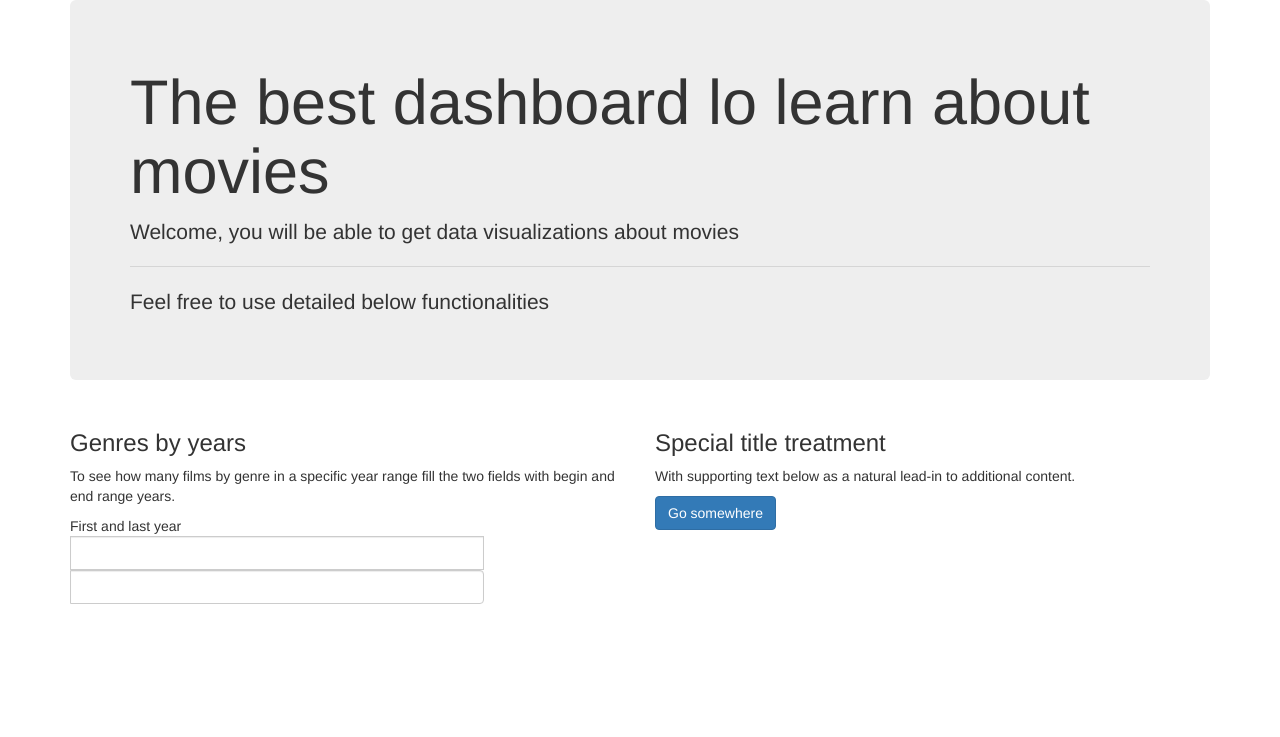
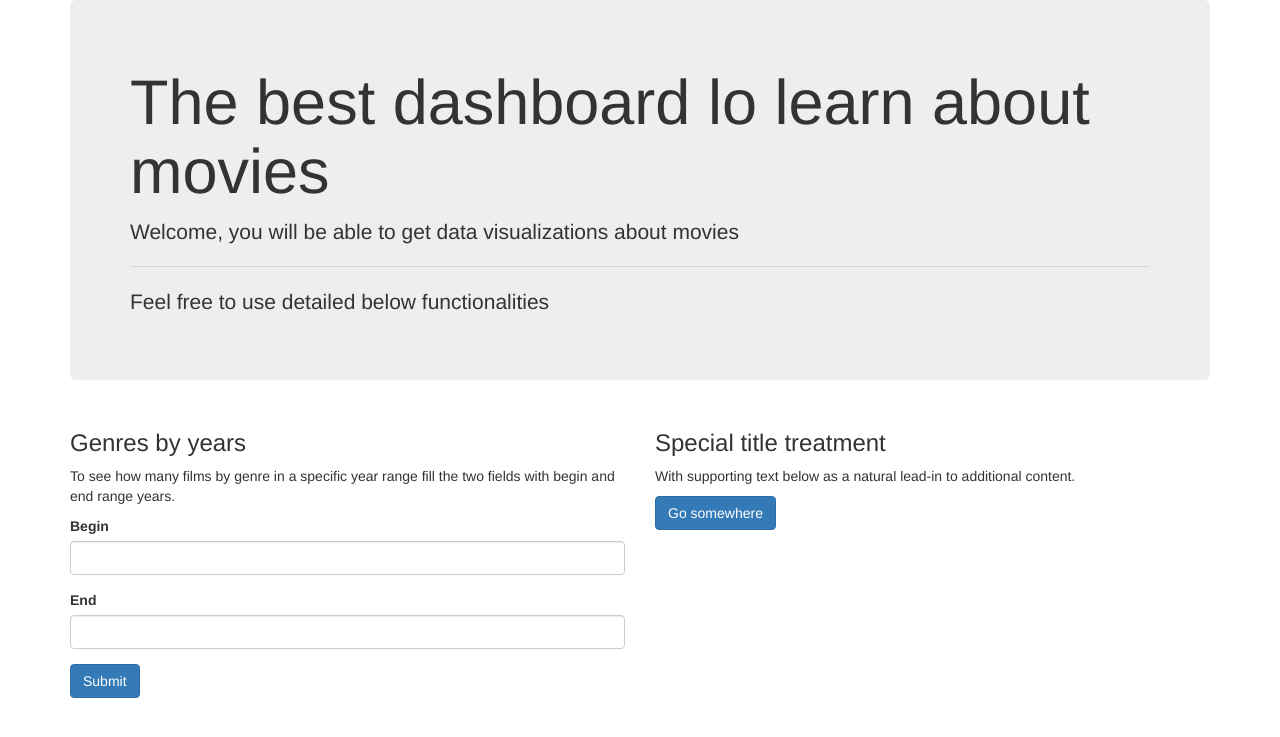
Before and after one commit to cedricsoares/ced-sql-flask-app, a Flask app: template templates/home.html in a window 1280 px wide. Shown: the top 737 px of the page. Run offline with Flask 2, Linux system fonts and the light colour scheme; the template is opened without the code that fills it: values that come from a table or form of the project are taken from there, others are empty; parts of the project's set-up code (start-up, migrations or seed data) failed here and were passed over; some libraries are stand-ins or nearby versions.

Commit message:
Implement year_range_form with redicrection to template /genre_by_year

```diff
--- a/app.py
+++ b/app.py
@@ -1,4 +1,4 @@
-from flask import Flask, render_template #flask framework packages
+from flask import Flask, render_template, request, redirect #flask framework packages
 import pandas as pd #manage dataframes
 from matplotlib import pyplot as plt #manage plot parameters
 import seaborn as sns #make plots
@@ -8,7 +8,9 @@ from flask_bootstrap import Bootstrap #manage bootstrap front-end framework
 from flask_nav import Nav
 from flask_nav.elements import Navbar, View, Text, Separator
 
-
+from flask_wtf import FlaskForm #manage forms
+from wtforms import  StringField, IntegerField, validators #field types
+from wtforms.validators import DataRequired
 
 import pyodbc #manage db connection
 from dotenv import load_dotenv #manage secret keys
@@ -32,6 +34,7 @@ app = Flask(__name__,
             template_folder='templates',
             static_folder = 'static')
 
+app.config['SECRET_KEY'] = 'secret key' #generate a secret key used by forms
 Bootstrap(app)
 nav = Nav(app)
 
@@ -44,9 +47,19 @@ nav.register_element('my_navbar', Navbar(
 
 nav.init_app(app)
 
-@app.route('/')
+class YearsRange(FlaskForm): #define form to get values for genres_by_years() function
+    begin = IntegerField('Begin', [validators.DataRequired()])
+    end = IntegerField('End', [validators.DataRequired()])
+
+@app.route('/', methods=['GET', 'POST'])
 def home():
-    return render_template('home.html')
+    year_range_form = YearsRange() #create a form
+
+    if request.method == "POST" and year_range_form.validate_on_submit():
+        range_begin = year_range_form.begin.data
+        range_end = year_range_form.end.data
+        return redirect(f'/genres-by-year/{range_begin}/{range_end}')
+    return render_template('home.html', year_range_form=year_range_form)
 
 @app.route('/genres-by-year/<int:begin>/<int:end>')
 
--- a/templates/home.html
+++ b/templates/home.html
@@ -26,13 +26,12 @@
             <div class="card-body">
               <h3 class="card-title">Genres by years</h3>
               <p class="card-text">To see how many films by genre in a specific year range fill the two fields with begin and end range years. </p>
-              <div class="input-group">
-                  <div class="input-group-prepend">
-                    <span class="input-group-text" id="year-range">First and last year</span>
-                  </div>
-                  <input type="text" class="form-control">
-                  <input type="text" class="form-control">
-                </div>
+                <form method="POST" action="/">
+                  <dl>
+                    {{ wtf.quick_form(year_range_form)}}
+                    <input class= "btn btn-primary" type="submit" value="Submit">
+                  </dl>
+                </form>
             </div>
           </div>
         </div>
--- a/templates/layout.html
+++ b/templates/layout.html
@@ -1,5 +1,6 @@
 {% extends "bootstrap/base.html" %}
 {% import "bootstrap/fixes.html" as fixes %}
+{% import "bootstrap/wtf.html" as wtf %}
 
 <!DOCTYPE html>
     <html lang="en"></html>
```
Also changed, not shown: templates/genres-by-year.html (+15 -10 lines), static/images/plot.png.
